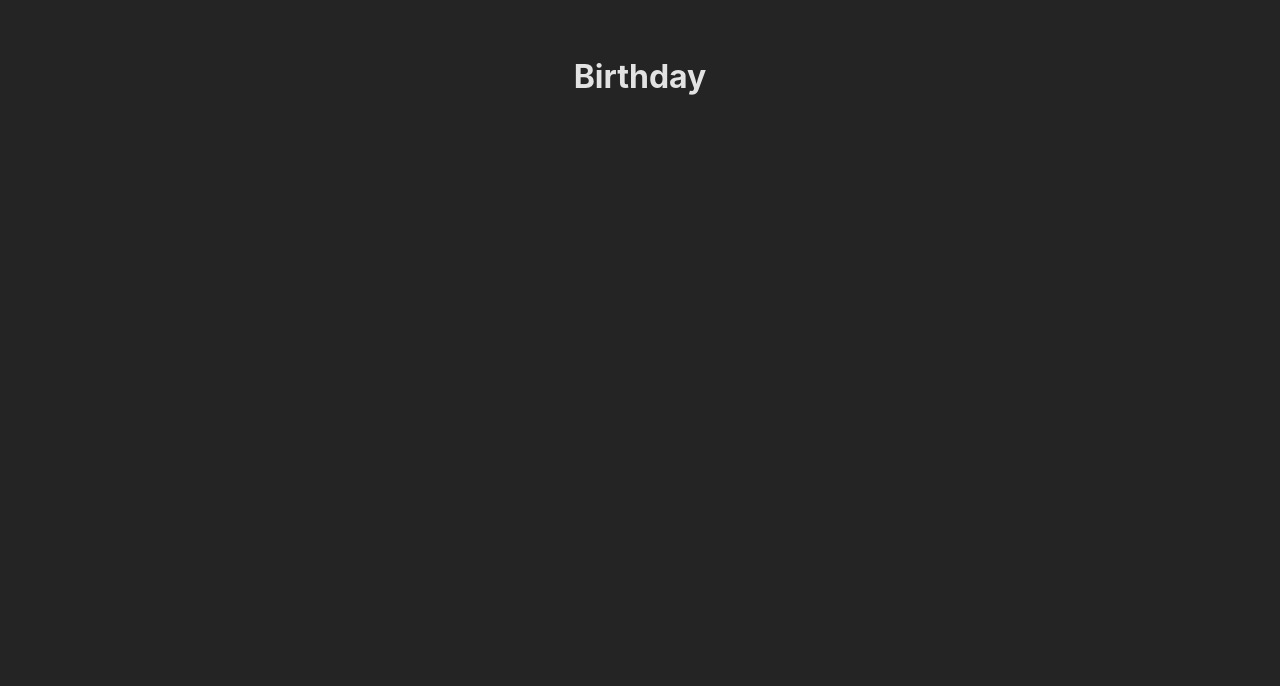
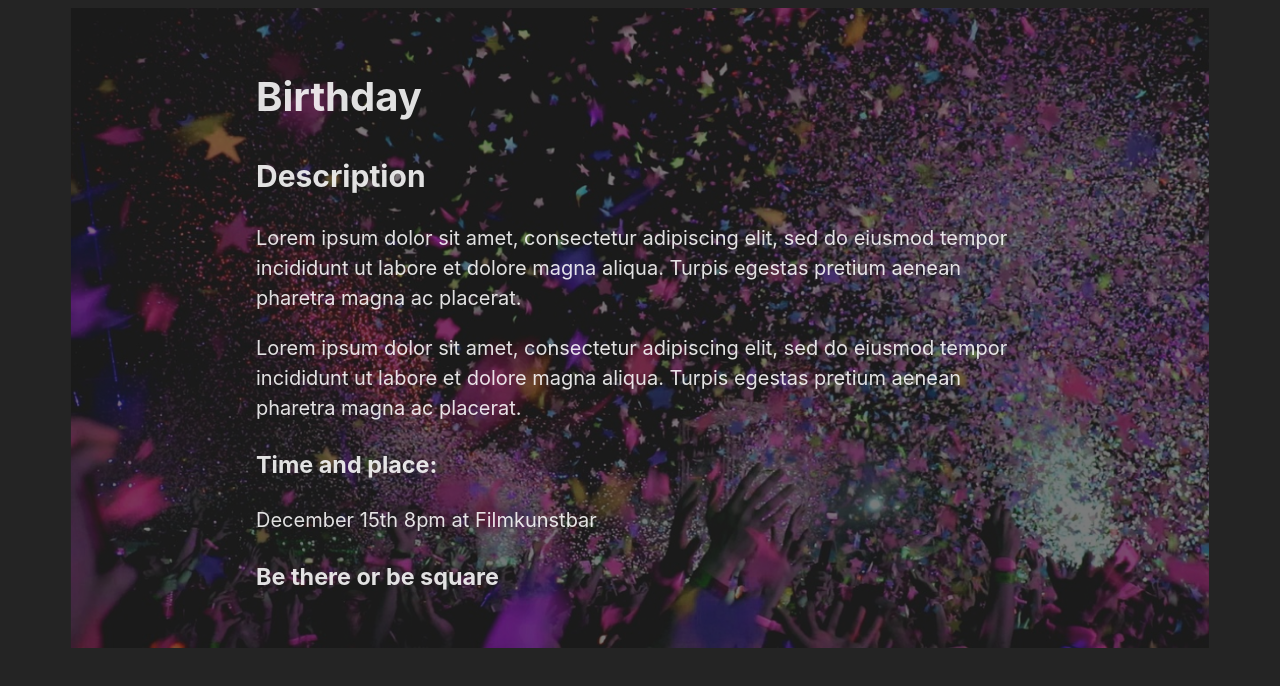
Before and after one commit to ernas93/birthday-party, a React (Vite) app: page / in a window 1280 px wide. Shown: the top 686 px of the page. Built offline with nearby package versions, Linux system fonts and the light colour scheme.

Commit message:
setting up styling

```diff
--- a/src/App.css
+++ b/src/App.css
@@ -1,6 +1,9 @@
-#root {
-  max-width: 1280px;
-  margin: 0 auto;
-  padding: 2rem;
-  text-align: center;
+.hero-image {
+  height: 80%;
+  position: absolute;
+  left: 50%;
+  transform: translateX(-50%);
+  top: 0;
+  z-index: -1;
+  filter: opacity(0.4);
 }
--- a/src/App.jsx
+++ b/src/App.jsx
@@ -6,7 +6,22 @@ import './App.css';
 function App() {
   return (
     <main>
+      <img className="hero-image" src="/party.jpeg"></img>
       <h1>Birthday</h1>
+      <h2>Description</h2>
+      <p>
+        Lorem ipsum dolor sit amet, consectetur adipiscing elit, sed do eiusmod
+        tempor incididunt ut labore et dolore magna aliqua. Turpis egestas
+        pretium aenean pharetra magna ac placerat.
+      </p>
+      <p>
+        Lorem ipsum dolor sit amet, consectetur adipiscing elit, sed do eiusmod
+        tempor incididunt ut labore et dolore magna aliqua. Turpis egestas
+        pretium aenean pharetra magna ac placerat.
+      </p>
+      <h3>Time and place:</h3>
+      <p>December 15th 8pm at Filmkunstbar</p>
+      <h3>Be there or be square</h3>
     </main>
   );
 }
--- a/src/index.css
+++ b/src/index.css
@@ -11,10 +11,18 @@
   -webkit-font-smoothing: antialiased;
   -moz-osx-font-smoothing: grayscale;
   -webkit-text-size-adjust: 100%;
+  overflow-x: hidden;
 }
 
 body {
-  margin: 0;
-  min-width: 320px;
   min-height: 100vh;
+  font-size: 20px;
+  overflow-x: hidden;
+  position: relative;
 }
+
+main {
+  padding: 2rem;
+  max-width: 768px;
+  margin: 0 auto;
+}
```
Also changed, not shown: public/party.jpeg (added).
